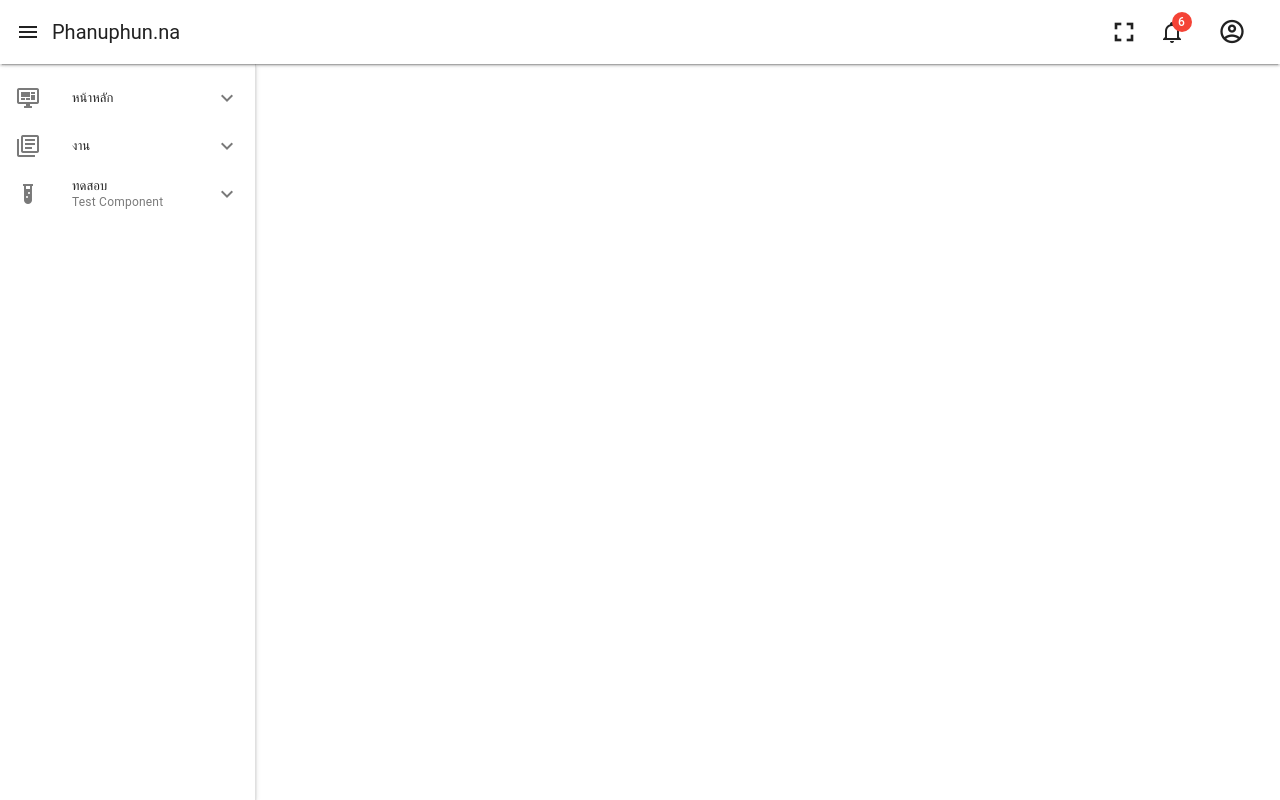
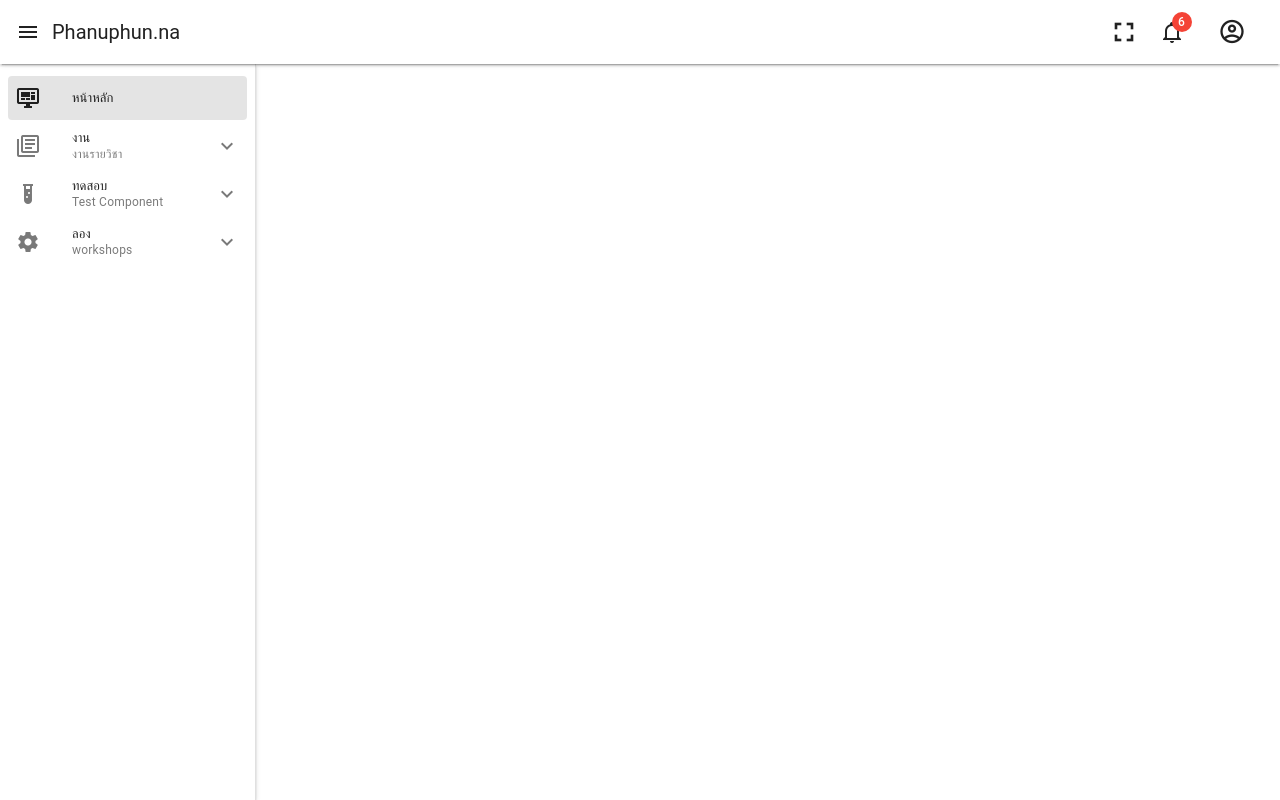
Before and after one commit to parnuphun/My-admin-template, a Vue app: page /dashBoard in a window 1280 px wide. Built offline with nearby package versions, Linux system fonts and the light colour scheme; what v-calendar, vue-sweetalert2 would draw is missing.

Commit message:
Sidebar Group

```diff
--- a/src/components/layout/AdminNavigationBar.vue
+++ b/src/components/layout/AdminNavigationBar.vue
@@ -344,9 +344,11 @@ function isGroupOpen() {
                                     :value="SubNavItem.id"
                                     class="text-md my-1"
                                     active-color=""
-                                    :prepend-icon="SubNavItem.icon"
                                     :active="currentPath.path === SubNavItem.link || (SubNavItem.link === '/dashBoard' && currentPath.path === '/')"
                                     rounded="">
+                                    <template v-slot:prepend v-if="SubNavItem.icon">
+                                        <v-icon :icon="String(SubNavItem.icon)" class="-ml-11"></v-icon>
+                                    </template>
                                 </v-list-item>
                             </div>
                         </v-list-group>
--- a/src/plugin/routeData.ts
+++ b/src/plugin/routeData.ts
@@ -6,7 +6,7 @@ export interface NavigationItem {
     id : string
     title : string
     subtitle? : string
-    icon? : string
+    icon : string
     link? : string
     permission : Permission
     group? : boolean
@@ -25,18 +25,19 @@ export const navigationMenu:NavigationItem[] = [
         icon : 'mdi-monitor-dashboard' ,
         link : '/dashBoard' ,
         permission : 'ทุกคน' ,
-        childs: []
     },
     {
         id: 'iot' ,
         title : 'งาน' ,
+        subtitle: 'งานรายวิชา',
         icon : 'mdi-text-box-multiple-outline' ,
         permission : 'ทุกคน' ,
         childs : [
             {
                 id: 'miniproject_iot' ,
-                title : 'แลป 9' ,
+                title : 'การทดลองที่ 9' ,
                 subtitle : 'งานวิชา IOT' ,
+                icon: 'mdi-text-box-outline' ,
                 link : '/miniproject_iot' ,
                 permission : 'ทุกคน' ,
             },
@@ -53,42 +54,62 @@ export const navigationMenu:NavigationItem[] = [
             {
                 id: 'test_calendar' ,
                 title : 'V Calendar' ,
+                icon : 'mdi-test-tube-empty' ,
                 link : '/test/test_calendar' ,
                 permission : 'ทุกคน'
             },
             {
                 id: 'test_calendar' ,
                 title : 'SweetAlert2' ,
+                icon: 'mdi-test-tube-empty',
                 link : '/test/test_sweetAlert' ,
                 permission : 'ทุกคน'
             },
             {
                 id: 'test_datatable' ,
                 title : 'Data Table Manual' ,
+                icon: 'mdi-test-tube-empty',
                 link : '/test/Test_DataTableManual' ,
                 permission : 'ทุกคน'
             },
         ]
     },
+    {
+        id: 'workShop' ,
+        title : 'ลอง' ,
+        subtitle : 'workshops' ,
+        icon : 'mdi-cog' ,
+        permission : 'ทุกคน' ,
+        childs : [
+            {
+                id: 'EventReminder' ,
+                title : 'เว็บแจ้งเตือนความจำ' ,
+                subtitle : 'MiniProject' ,
+                icon : 'mdi-calendar' ,
+                link : '/EventReminder' ,
+                permission: 'ทุกคน' ,
 
-    // {
-    //     id: 'typingTest' ,
-    //     title : 'ทดสอบการพิมพ์' ,
-    //     subtitle : 'WorkShop' ,
-    //     icon : 'content-save' ,
-    //     link : '/typingTest' ,
-    //     permission: 'ทุกคน' ,
+            },
+            {
+                id: 'typingTest' ,
+                title : 'ทดสอบการพิมพ์' ,
+                subtitle : 'Game' ,
+                icon : 'mdi-gamepad' ,
+                link : '/typingTest' ,
+                permission: 'ทุกคน' ,
 
-    // },
-    // {
-    //     id: 'SteamScrapingReview' ,
-    //     title : 'ดูดรีวิวจากสตรีม' ,
-    //     subtitle : 'WorkShop' ,
-    //     icon : 'content-save' ,
-    //     link : '/SteamScrapingReview' ,
-    //     permission: 'ทุกคน' ,
+            },
+            {
+                id: 'SteamScrapingReview' ,
+                title : 'ดึงข้อมูลรีวิวจากสตีม' ,
+                icon : 'mdi-steam' ,
+                subtitle : 'Web Scrapping' ,
+                link : '/SteamScrapingReview' ,
+                permission: 'ทุกคน' ,
+            },
+        ]
+    },
 
-    // },
 
     // {
     //     id: 'News' ,
```
